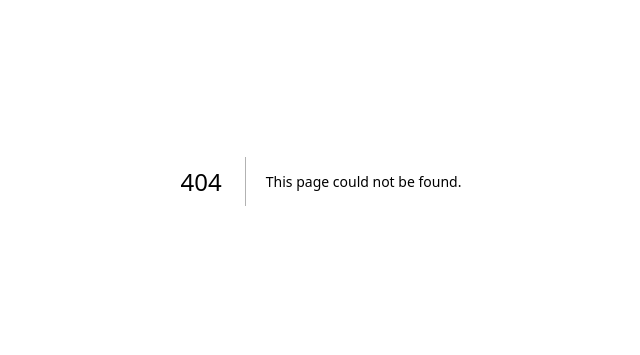
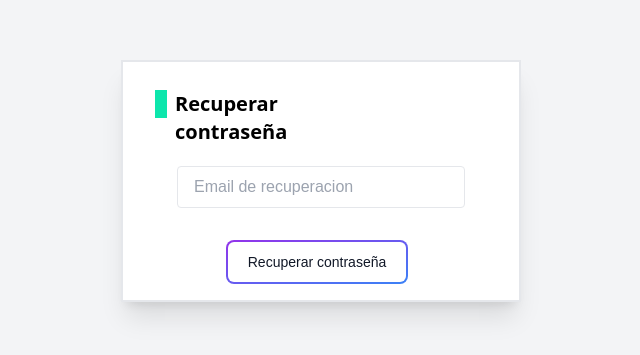
Before and after one commit to ivangk17/Seguros-front, a Next.js app: page /editarContrasenia/mailRecuperacion in a window 1280 px wide. Before the commit this address had no page. Shown: the part 219-574 px from the top of the page, without its empty margins (319-959 px from the left). Built offline with nearby package versions, Linux system fonts and the light colour scheme.

Commit message:
Agrego la recuperacion de la contraseña

```diff
--- a/src/app/componentes/modals/validaciones/validaciones.js
+++ b/src/app/componentes/modals/validaciones/validaciones.js
@@ -79,9 +79,16 @@ const isValidCUIT = (cuit) => {
   return mod11 === checkDigit || (mod11 === 11 && checkDigit === 0);
 };
 
-const isValidEmail = (email) => {
+export const validarEmail = (email) => {
   const regex = /^[^\s@]+@[^\s@]+\.[^\s@]+$/;
   return regex.test(email);
+};
+
+export const validarContraseña = (contrasenia) => {
+  const caracteresMinimos = 8;
+  const tieneMayus = /[A-Z]/.test(contrasenia);
+  const tieneCaracteresEspeciales = /[!@#$%^&*(),.?":{}|<>]/.test(contrasenia);
+  return contrasenia.length >= caracteresMinimos && tieneMayus && tieneCaracteresEspeciales;
 };
 
 const isValidDominio = (dominio) => {
--- a/src/app/recuperarContrasenia/page.js
+++ b/src/app/editarContrasenia/cambiarContrasenia/page.js
@@ -3,7 +3,9 @@ import { useState } from "react";
 import { useRouter } from "next/navigation";
 import { ToastContainer, toast } from 'react-toastify';
 import 'react-toastify/dist/ReactToastify.css';
-import ScreenLoader from "../componentes/ScreenLoader";
+import ScreenLoader from "@/app/componentes/ScreenLoader";
+import { validarContraseña } from "@/app/componentes/modals/validaciones/validaciones";
+
 
 
 export default function PaginaRecuperacionContrasenia() {
@@ -24,13 +26,6 @@ export default function PaginaRecuperacionContrasenia() {
   const handleCambioContrasenia = async (event) => {
     event.preventDefault();
     const token = new URLSearchParams(window.location.search).get('token');
-
-    const validarContraseña = (contrasenia) => {
-      const caracteresMinimos = 8;
-      const tieneMayus = /[A-Z]/.test(contrasenia);
-      const tieneCaracteresEspeciales = /[!@#$%^&*(),.?":{}|<>]/.test(contrasenia);
-      return contrasenia.length >= caracteresMinimos && tieneMayus && tieneCaracteresEspeciales;
-    };
 
     if (contrasenia === "" || confirmacionContrasenia === "") {
       setErrores({ submit: MSG_ERROR_CONTRASENIA_VACIA });
--- /dev/null
+++ b/src/app/editarContrasenia/mailRecuperacion/page.js
@@ -0,0 +1,103 @@
+"use client";
+import { useState } from "react";
+import { ToastContainer, toast } from 'react-toastify';
+import 'react-toastify/dist/ReactToastify.css';
+import ScreenLoader from "@/app/componentes/ScreenLoader";
+import { validarEmail } from "@/app/componentes/modals/validaciones/validaciones";
+
+
+
+export default function PaginaEnviarMail() {
+    const api = process.env.NEXT_PUBLIC_URL_API;
+    const [errores, setErrores] = useState({});
+    const [email, setMail] = useState('');
+    const [cargando, setCargando] = useState(false);
+
+    const MSG_ERROR_MAIL_VACIO = "Debe ingresar un email"
+    const MSG_ERROR_MAIL_INVALIDO = "Mail invalido"
+    const MSG_MAIL_ENVIADO = "Mail enviado, revise su casilla"
+
+    const handleEnviarMailRecuperacion = async (event) => {
+        event.preventDefault();
+
+        if (email === "") {
+          setErrores({ submit:  MSG_ERROR_MAIL_VACIO});
+        } else if (!validarEmail(email)) {
+          setErrores({ submit:  MSG_ERROR_MAIL_INVALIDO});
+        } else {
+          setCargando(true);
+          try {
+            const url = `${api}users/resetPassword/${email}`;
+
+            const response = await fetch(url, {
+              method: 'POST',
+              headers: {
+                'Content-Type': 'application/json',
+              }
+            });
+
+            const data = await response.json();
+
+            if (!response.ok) {
+              throw new Error(data.error);
+            }
+
+            toast.success(MSG_MAIL_ENVIADO);
+            setErrores({})
+          } catch (error) {
+            setErrores({ submit: error.message });
+          } finally {
+            setCargando(false);
+          }
+        }
+      };
+
+    return (
+        <div className="flex justify-center items-center min-h-screen bg-gray-100">
+          {cargando && <ScreenLoader />}
+          <ToastContainer
+            position="top-right"
+            autoClose={10000}
+            hideProgressBar={false}
+            newestOnTop={false}
+            closeOnClick
+            rtl={false}
+            pauseOnFocusLoss
+            draggable
+            pauseOnHover
+            theme="colored"
+          />
+          <div className="mx-auto my-36 flex h-auto w-[400px] flex-col border-2 bg-white text-black shadow-xl">
+            <div className="mx-8 mt-7 mb-3 flex flex-row justify-start space-x-2">
+              <div className="h-7 w-3 bg-[#0DE6AC]"></div>
+              <div className="w-3 text-center font-sans text-xl font-bold">
+                <h1>Recuperar contraseña</h1>
+              </div>
+            </div>
+            <form onSubmit={handleEnviarMailRecuperacion} className="flex flex-col items-center">
+              <div className="my-2 w-72">
+                <input
+                  type="text"
+                  placeholder="Email de recuperacion"
+                  value={email}
+                  onChange={(e) => setMail(e.target.value)}
+                  className="mb-4 px-4 py-2 border rounded w-full"
+                />
+              </div>
+              <div className="my-2 flex justify-center">
+                <button className="relative inline-flex items-center justify-center p-0.5 mb-2 me-2 overflow-hidden text-sm font-medium text-gray-900 rounded-lg group bg-gradient-to-br from-purple-600 to-blue-500 group-hover:from-purple-600 group-hover:to-blue-500 hover:text-white dark:text-white focus:ring-4 focus:outline-none focus:ring-blue-300 dark:focus:ring-blue-800">
+                  <span className="relative px-5 py-2.5 transition-all ease-in duration-75 bg-white dark:bg-gray-900 rounded-md group-hover:bg-opacity-0">
+                    Recuperar contraseña
+                  </span>
+                </button>
+              </div>
+            </form>
+            {errores.submit && (
+              <small className="text-red-500 text-xs italic mt-1 text-center">
+                {errores.submit}
+              </small>
+            )}
+          </div>
+        </div>
+      );
+}
--- a/src/app/login/page.js
+++ b/src/app/login/page.js
@@ -122,6 +122,11 @@ export default function PageLogin() {
             No tienes cuenta? Regístrate aquí.
           </a>
         </div>
+        <div className="mx-7 my-3 flex justify-end text-sm font-semibold">
+          <a href="/editarContrasenia/mailRecuperacion" className="text-blue-500">
+            Olvide la contraseña.
+          </a>
+        </div>
       </div>
     </div>
   );
```
